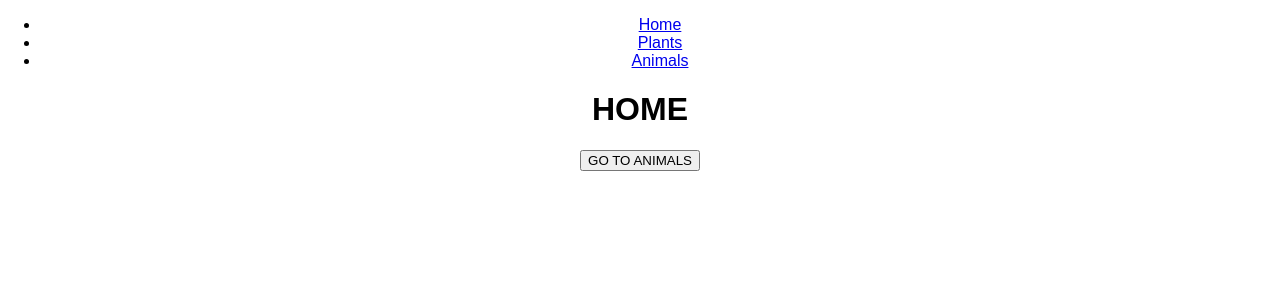
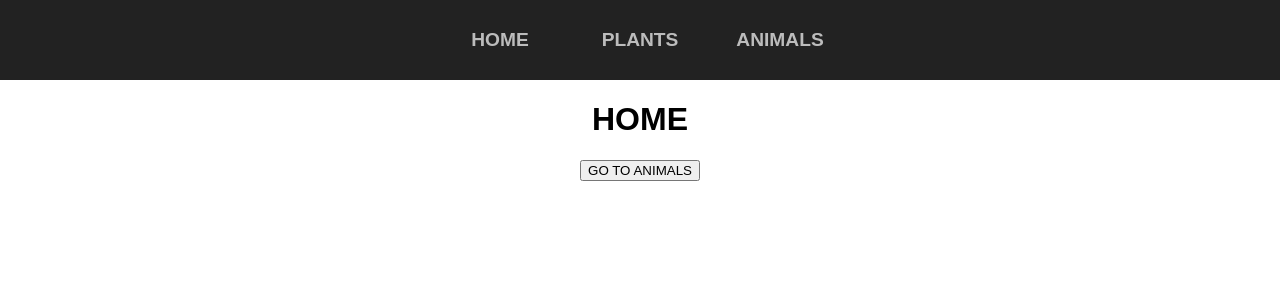
Before and after one commit to myronschippers/react-router-lecture, a React (Create React App) app: page / in a window 1280 px wide. Shown: the top 300 px of the page. Built offline with nearby package versions, Linux system fonts and the light colour scheme.

Commit message:
adding some styling for the maoin navigation to make it look more like a navigation

```diff
--- a/src/App.css
+++ b/src/App.css
@@ -26,3 +26,43 @@
   from { transform: rotate(0deg); }
   to { transform: rotate(360deg); }
 }
+
+.mainNav {
+  display: block;
+  background-color: #222222;
+}
+
+.mainNav-list {
+  margin: 0;
+  padding: 0;
+  font-size: 0;
+  list-style: none;
+  color: #ededed;
+}
+
+.mainNav-list > * {
+  display: inline-block;
+  box-sizing: border-box;
+  vertical-align: middle;
+  font-size: 1.2rem;
+}
+
+.mainNav-list > * > a {
+  display: block;
+  box-sizing: border-box;
+  width: 140px;
+  height: 5rem;
+  color: #bcbcbc;
+  font-weight: bold;
+  line-height: 5rem;
+  text-transform: uppercase;
+  text-decoration: none;
+}
+
+.mainNav-list > * > a:hover {
+  display: block;
+  box-sizing: border-box;
+  border-top: 3px solid #ededed;
+  color: #ededed;
+  line-height: 4.7rem;
+}
--- a/src/App.js
+++ b/src/App.js
@@ -11,8 +11,8 @@ class App extends Component {
     return (
       <Router>
         <div className="App">
-          <nav>
-            <ul>
+          <nav className="mainNav">
+            <ul className="mainNav-list">
               <li>
                 <Link to="/">Home</Link>
               </li>
```
